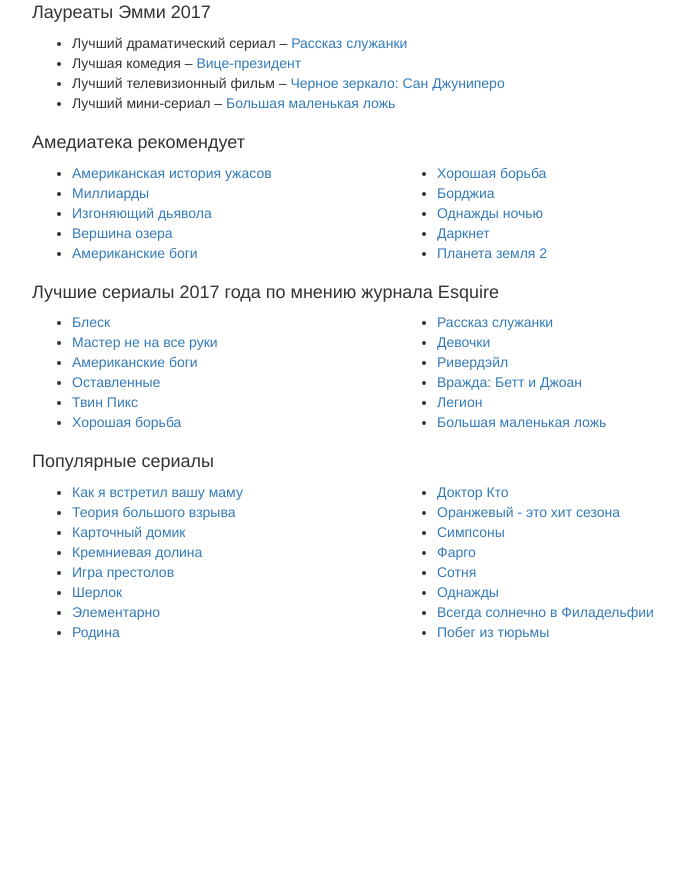
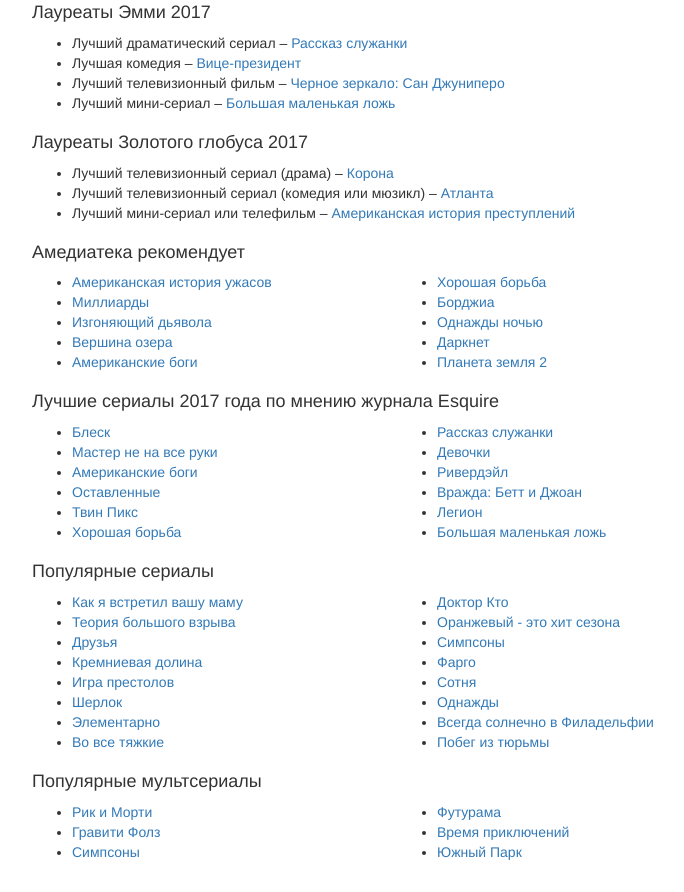
Before and after one commit to leominov/datalock, a plain HTML site: page public/index.html in a window 1280 px wide. Shown: the part 334-1226 px from the top of the page, without its empty margins (258-942 px from the left). Before the commit the page ends 1006 px from the top, so only its background shows below. Drawn offline with nearby package versions, Linux system fonts and the light colour scheme.

Commit message:
Add Golden Globe Award Winners

```diff
--- a/public/index.html
+++ b/public/index.html
@@ -33,6 +33,16 @@
                         <li>Лучшая комедия – <a href="/serial-4141-Vitceprezident-001-sezon.html">Вице-президент</a></li>
                         <li>Лучший телевизионный фильм – <a href="/serial-10969-CHernoe_zerkalo-3-season.html">Черное зеркало: Сан Джуниперо</a></li>
                         <li>Лучший мини-сериал – <a href="/serial-15208-Bolshaya_malenkaya_lozh-000000-sezon.html">Большая маленькая ложь</a></li>
+                    </ul>
+                </div>
+            </div>
+            <h4>Лауреаты Золотого глобуса 2017</h4>
+            <div class="row">
+                <div class="col-md-12">
+                    <ul>
+                        <li>Лучший телевизионный сериал (драма) – <a href="/serial-14505-Korona.html">Корона</a></li>
+                        <li>Лучший телевизионный сериал (комедия или мюзикл) – <a href="/serial-14207-AtlaHta-00000-sezon.html">Атланта</a></li>
+                        <li>Лучший мини-сериал или телефильм – <a href="/serial-13115-Amerikanskaya_istoriya_prestuplenij-0001-sezon.html">Американская история преступлений</a></li>
                     </ul>
                 </div>
             </div>
@@ -86,12 +96,12 @@
                     <ul>
                         <li><a href="/serial-584-Kak_ya_vstretil_vashu_mamu-1-season.html">Как я встретил вашу маму</a></li>
                         <li><a href="/serial-415-Teoriya_bol_shogo_vzriva-0000001-sezon.html">Теория большого взрыва</a></li>
-                        <li><a href="/serial-6253-Kartochnyj_domik.html">Карточный домик</a></li>
+                        <li><a href="/serial-394-Druz_ya-1-sezon.html">Друзья</a></li>
                         <li><a href="/serial-9277-Kremnievaya_dolina-01-sezon.html">Кремниевая долина</a></li>
                         <li><a href="/serial-2219-He_vse_starki_umrut-0001-sezon.html">Игра престолов</a></li>
                         <li><a href="/serial-1399-Sherlock-1-sezon.html">Шерлок</a></li>
                         <li><a href="/serial-4832-Elementarno-1-sezon.html">Элементарно</a></li>
-                        <li><a href="/serial-3172-Rodina-1-season.html">Родина</a></li>
+                        <li><a href="/serial-884-Vo_vse_tyazhkie-001-sezon.html">Во все тяжкие</a></li>
                     </ul>
                 </div>
                 <div class="col-md-6">
@@ -104,6 +114,23 @@
                         <li><a href="/serial-3319-0dnazhdi-001-sezon.html">Однажды</a></li>
                         <li><a href="/serial-1174-Vsegda_solnechno_v_Filadel_fii-1-sezon.html">Всегда солнечно в Филадельфии</a></li>
                         <li><a href="/serial-118-Pobeg_iz_tyur_mi-1-season.html">Побег из тюрьмы</a></li>
+                    </ul>
+                </div>
+            </div>
+            <h4>Популярные мультсериалы</h4>
+            <div class="row">
+                <div class="col-md-6">
+                    <ul>
+                        <li><a href="/serial-8287-Rik_i_Morti.html">Рик и Морти</a></li>
+                        <li><a href="/serial-4574-Gravity_Falls.html">Гравити Фолз</a></li>
+                        <li><a href="/serial-1031-Simpsoni-1-sezon.html">Симпсоны</a></li>
+                    </ul>
+                </div>
+                <div class="col-md-6">
+                    <ul>
+                        <li><a href="/serial-170-Futurama-1-season.html">Футурама</a></li>
+                        <li><a href="/serial-5600-Vremya_priklyuchenij-00001-sezon.html">Время приключений</a></li>
+                        <li><a href="/serial-1026-YUzhnij_Park-1-season.html">Южный Парк</a></li>
                     </ul>
                 </div>
             </div>
```
